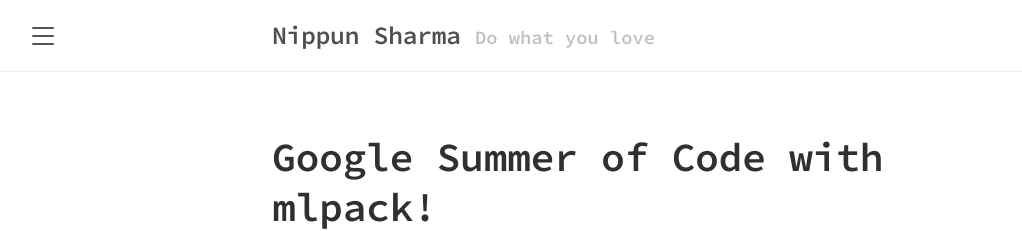
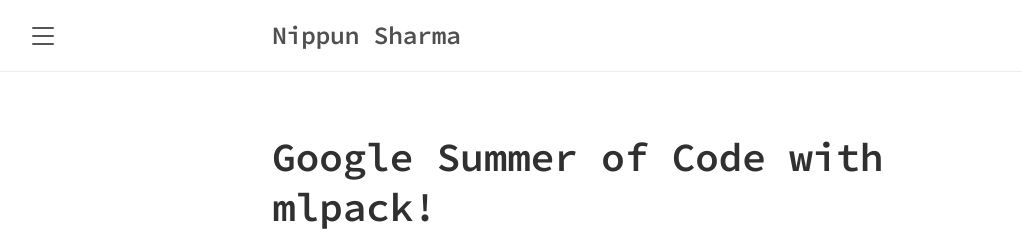
Before and after one commit to NippunSharma/nippunsharma.github.io, a Jekyll site: the page built from index.html, in a window 1280 px wide. Shown: the top 231 px of the page, without its empty margins (8-1030 px from the left). Built offline with Jekyll 4.4.1, drawn with Linux system fonts in a browser that asks for light colours; nearby versions of some CDN libraries; the list of posts is cut into pages by our own code.

Commit message:
Update _config.yml

```diff
--- a/_config.yml
+++ b/_config.yml
@@ -1,6 +1,6 @@
 # Setup
 title:               Nippun Sharma
-tagline:             'Do what you love'
+tagline:             ''
 description:         'A personal website about things that I find useful.'
 url:                 https://nippunsharma.github.io
 baseurl:             ''
```
